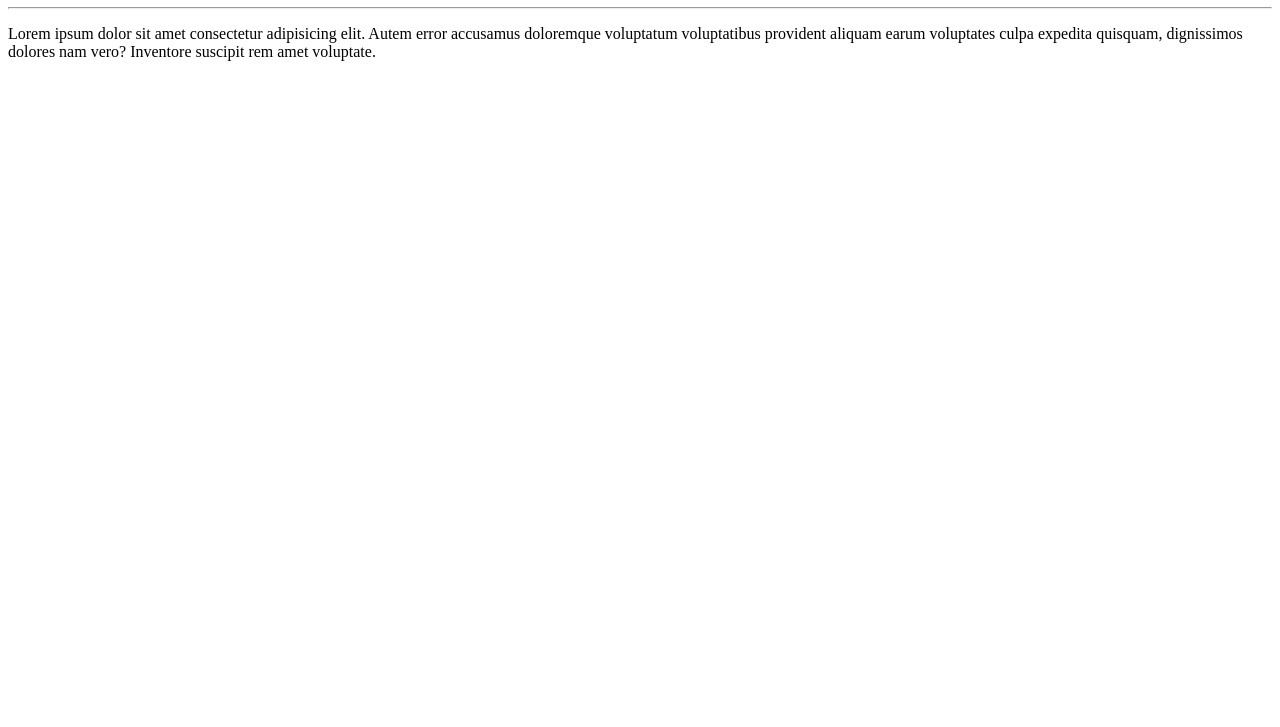
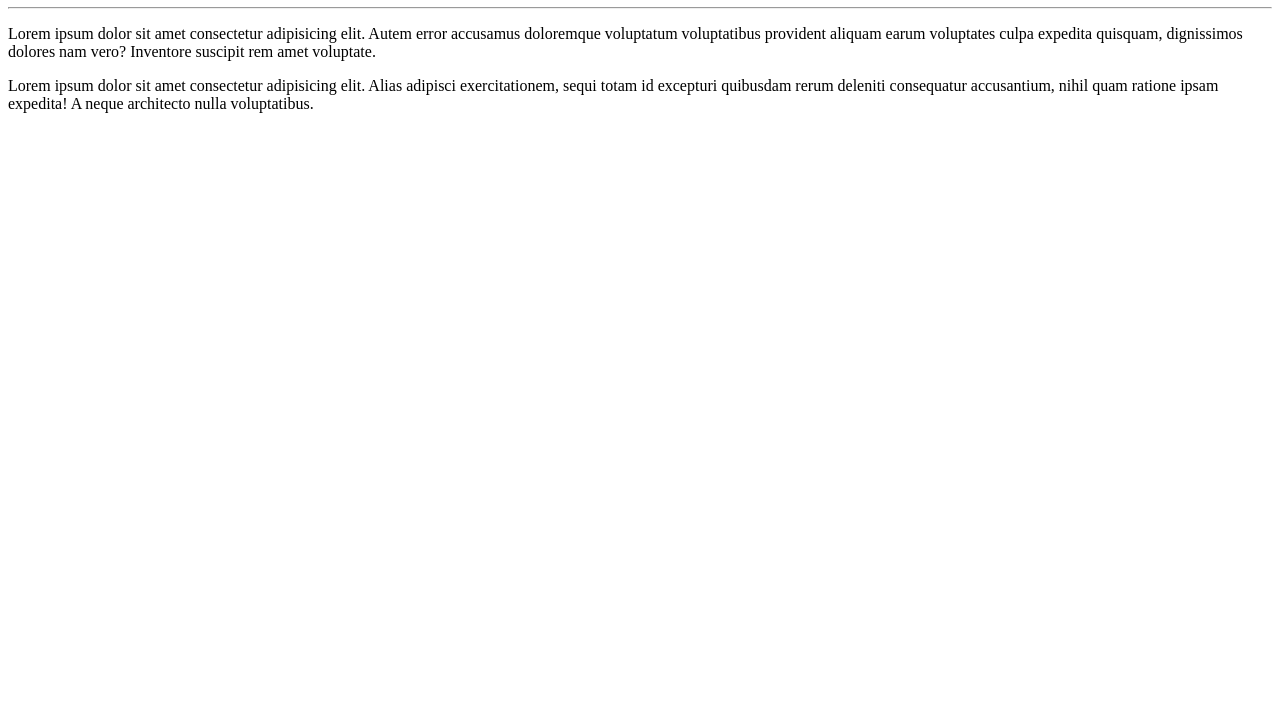
Before and after one commit to adriano-pacheco/primeiro-repositorio, a plain HTML site: page site-exemplo/index.html in a window 1280 px wide. Shown: the part 73-800 px from the top of the page. Drawn offline with Linux system fonts and the light colour scheme.

Commit message:
adicionei um parágrafo

```diff
--- a/site-exemplo/index.html
+++ b/site-exemplo/index.html
@@ -11,5 +11,7 @@
   <hr>
   <p>Lorem ipsum dolor sit amet consectetur adipisicing elit. Autem error accusamus doloremque voluptatum voluptatibus provident
      aliquam earum voluptates culpa expedita quisquam, dignissimos dolores nam vero? Inventore suscipit rem amet voluptate.</p>
-</body>
+<p>Lorem ipsum dolor sit amet consectetur adipisicing elit. Alias adipisci exercitationem, sequi totam id excepturi quibusdam
+   rerum deleniti consequatur accusantium, nihil quam ratione ipsam expedita! A neque architecto nulla voluptatibus.</p>
+    </body>
 </html>
```
